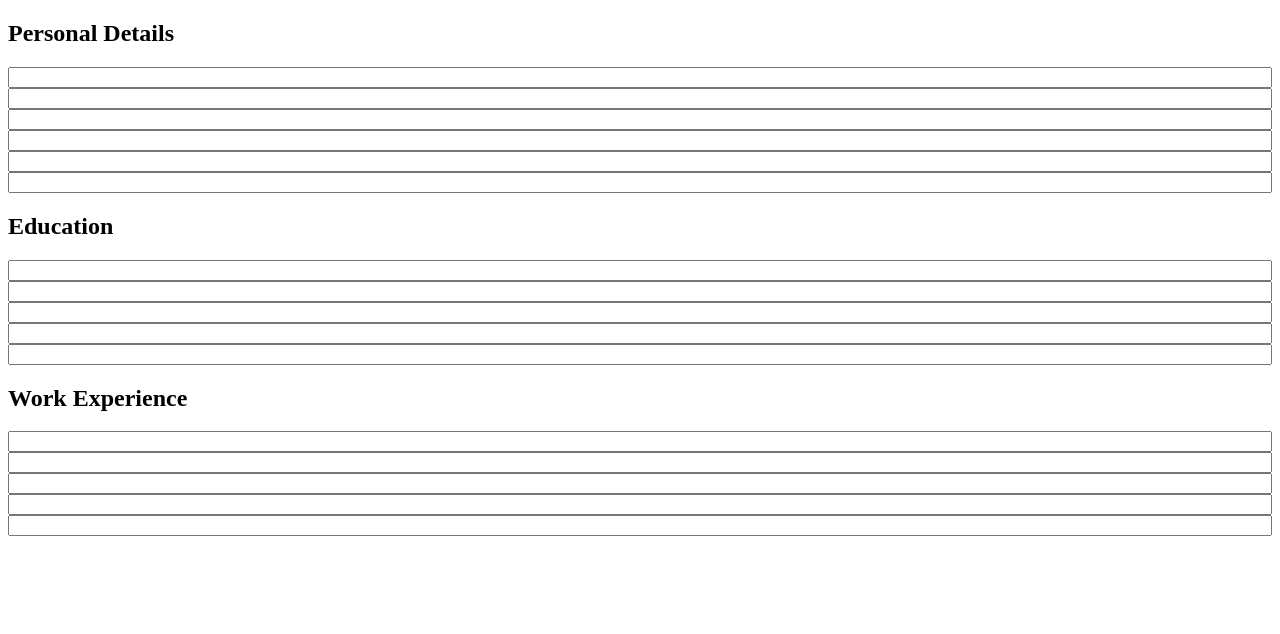
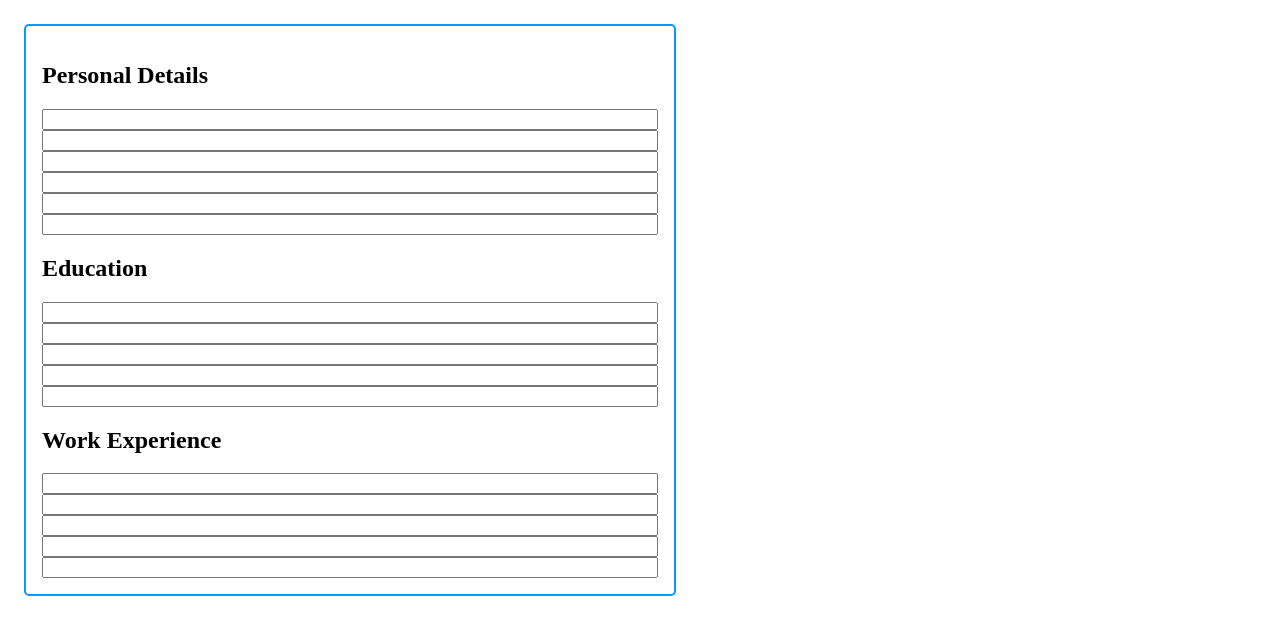
Before and after one commit to Till-Taeubrich/CV-App, a React (Create React App) app: page / in a window 1280 px wide. Shown: the top 634 px of the page. Built offline with nearby package versions, Linux system fonts and the light colour scheme.

Commit message:
apply foundational css styling

```diff
--- a/src/App.js
+++ b/src/App.js
@@ -7,8 +7,8 @@ class App extends React.Component {
   render() {
     return (
       <div id="body">
-        <CVEdit className="CV-Edit" />
-        <CVPreview className="CV-Preview" />
+        <CVEdit />
+        <CVPreview />
       </div>
     )
   }
--- a/src/components/CVEdit.js
+++ b/src/components/CVEdit.js
@@ -6,7 +6,7 @@ import InputBlock from './InputBlock';
 class CVEdit extends React.Component {
     render() {
         return (
-          <form className="CVEdit">
+          <form className="CV-Edit">
             <BlockTitle content="Personal Details" />
             <div className="input-block">
               <InputField />
--- a/src/styles/style.css
+++ b/src/styles/style.css
@@ -1,4 +1,14 @@
+#body {
+  display: flex;
+  padding: 1rem;
+}
 
+.CV-Edit {
+  flex-basis: 50%;
+  padding: 1rem;
+  border: 2px solid rgb(0, 157, 255);
+  border-radius: 5px;
+}
 
 .input-block {
   display: flex;
```
